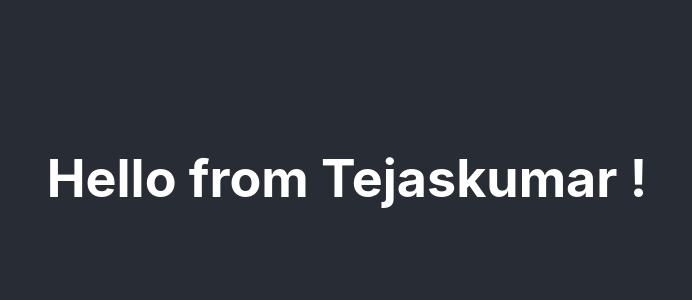
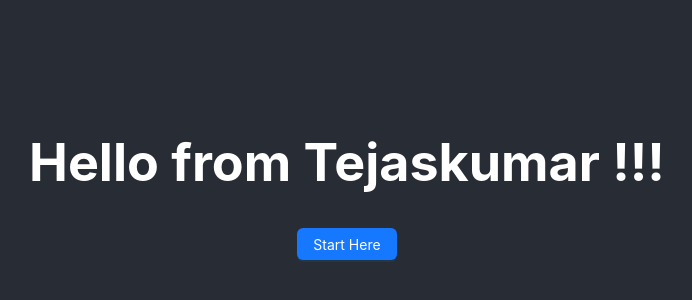
Before and after one commit to tejs13/amplify-react, a React (Create React App) app: page / in a window 1280 px wide. Shown: the part 222-522 px from the top of the page, without its empty margins (293-985 px from the left). Built offline with nearby package versions, Linux system fonts and the light colour scheme.

Commit message:
added homescreen

```diff
--- a/src/App.js
+++ b/src/App.js
@@ -2,7 +2,7 @@ import logo from './logo.svg';
 import './App.css';
 import ReactGA from 'react-ga';
 import RouteChangeTracker from './RouteChangeTracker'
-
+import HomeScreen from './HomeScreen/Screens/HomeScreen';
 
 
 const TRACKING_ID = "UA-252607377-1"; // YOUR_OWN_TRACKING_ID
@@ -11,13 +11,10 @@ ReactGA.initialize(TRACKING_ID);
 function App() {
   return (
     <div className="App">
+      <HomeScreen/>
+      <RouteChangeTracker/>
+      </div>
 
-      <RouteChangeTracker/>
-      <header className="App-header">
-        {/* <img src={logo} className="App-logo" alt="logo" /> */}
-        <h1>Hello from Tejaskumar !</h1>
-      </header>
-    </div>
   );
 }
 
--- /dev/null
+++ b/src/HomeScreen/Screens/HomeScreen.jsx
@@ -0,0 +1,24 @@
+import React, {Component} from 'react';
+import { Button } from 'antd';
+
+
+class HomeScreen extends React.Component{
+
+    render() {
+        return (
+            <>
+            <header className="App-header">
+                {/* <img src={logo} className="App-logo" alt="logo" /> */}
+                <h1>Hello from Tejaskumar !!!</h1>
+                <Button type="primary">Start Here</Button>
+            </header>
+            </>
+        )
+    }
+
+
+}
+
+
+
+export default HomeScreen
--- /dev/null
+++ b/src/Practice JS/implement.js
@@ -0,0 +1,3 @@
+a = 10
+
+console.log(a)
```
